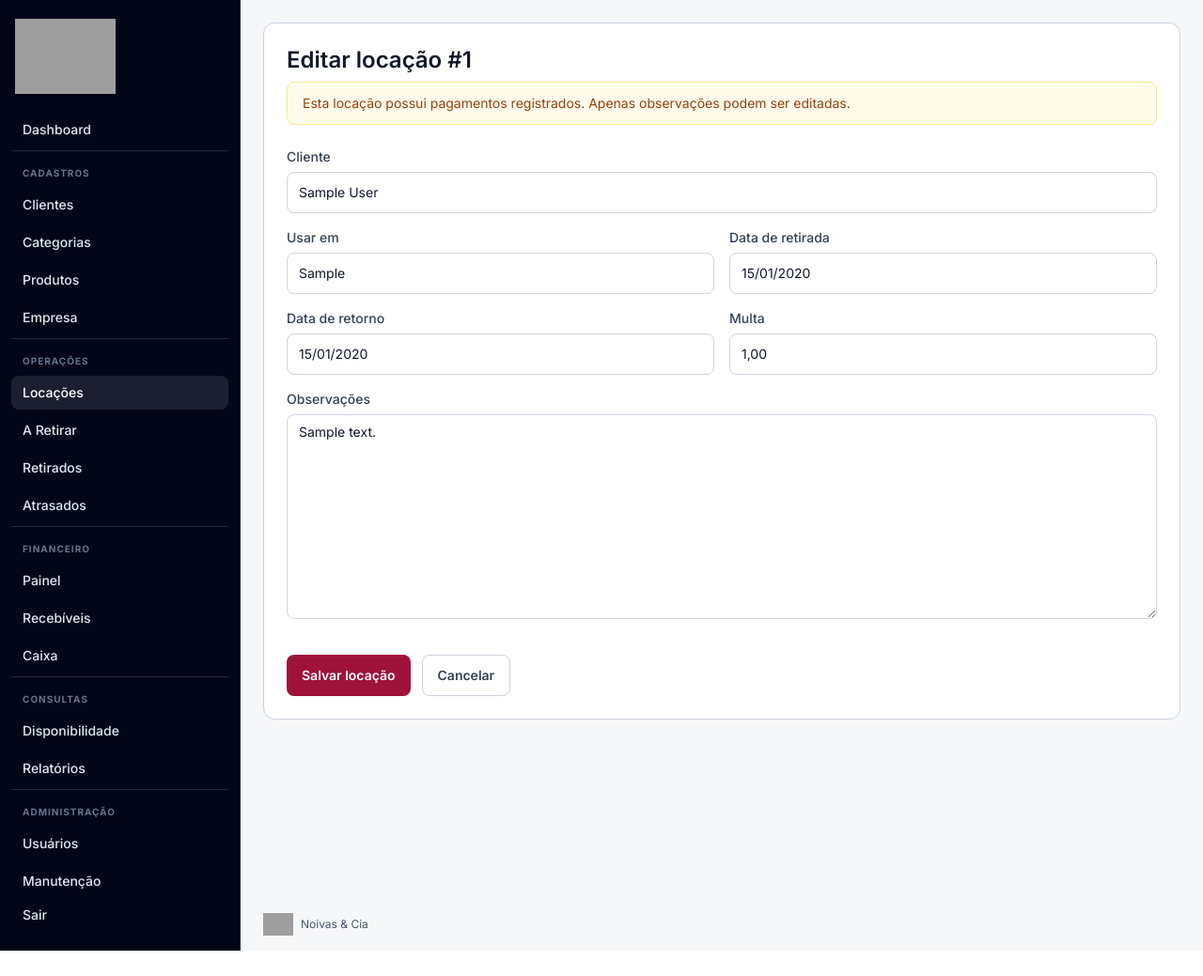
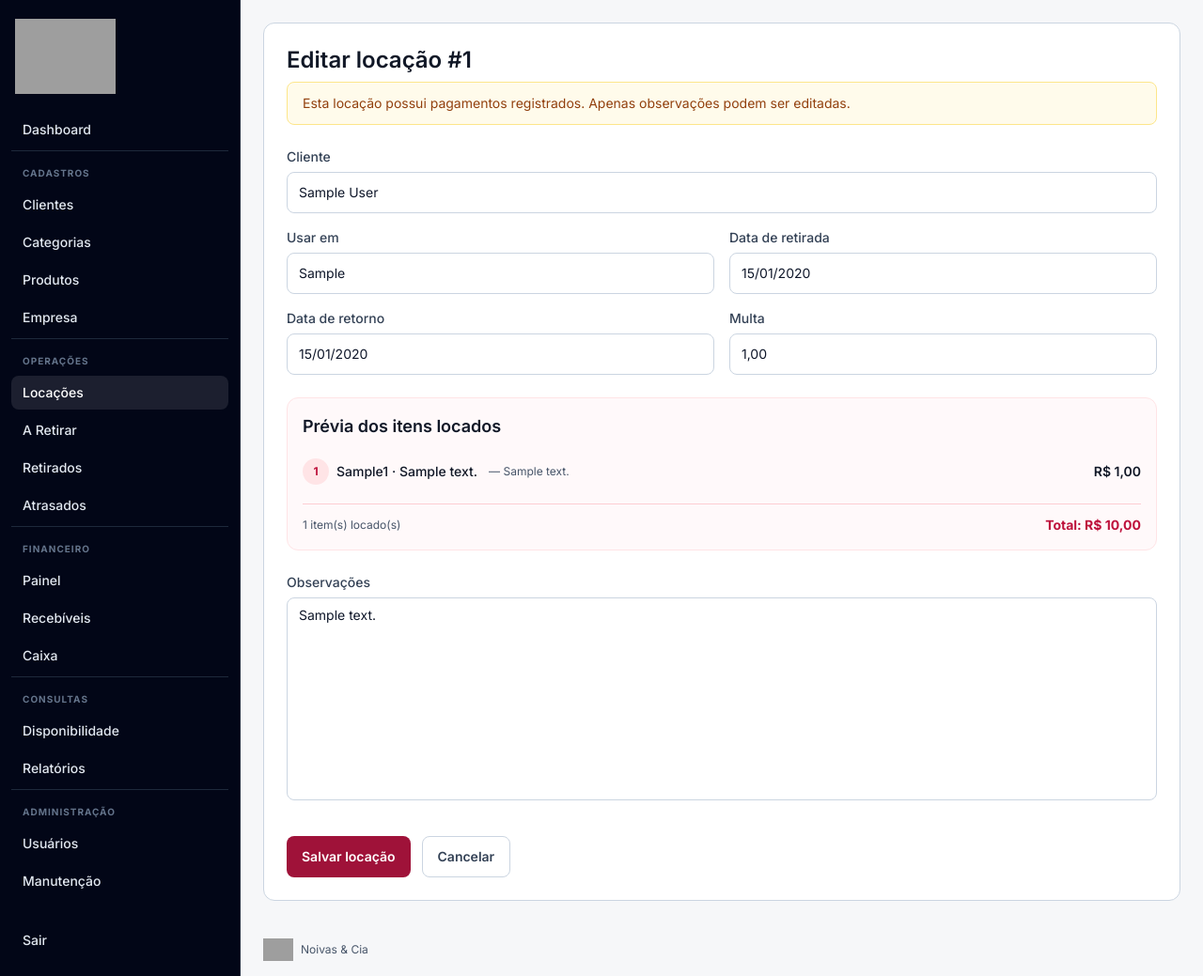
Before and after one commit to elvertoni/noivaecia, a Django app: page /locacoes/1/editar/ in a window 1280 px wide. Shown: the whole page at 94% size. Before the commit the page ends 1012 px from the top, so only its background shows below. Run offline with Django 5.2, Linux system fonts and the light colour scheme; a user stored in the database is signed in; tables that the repository leaves empty hold one stand-in row (values such as "Sample post"); style sheets or scripts are compiled from the project's sources; grey boxes are pictures that could not be loaded.

Commit message:
feat(rentals): add items preview panel, move notes to bottom, auto-expand textarea

```diff
--- a/rentals/forms.py
+++ b/rentals/forms.py
@@ -20,7 +20,7 @@ PROOF_PHOTO_JPEG_QUALITY = 84
 def _style(form):
     for field in form.fields.values():
         if isinstance(field.widget, forms.Textarea):
-            field.widget.attrs.setdefault('rows', 3)
+            field.widget.attrs.setdefault('rows', 2)
         if isinstance(field, forms.DecimalField) and not isinstance(field.widget, BRDecimalInput):
             field.widget = BRDecimalInput()
         css = field.widget.attrs.get('class', '')
--- a/templates/rentals/rental_form.html
+++ b/templates/rentals/rental_form.html
@@ -67,12 +67,32 @@
           {{ form.penalty_value }}
           {% if form.penalty_value.errors %}<p class="field-error">{{ form.penalty_value.errors|striptags }}</p>{% endif %}
         </div>
-        <div class="field-group md:col-span-2">
-          <label class="field-label" for="{{ form.notes.id_for_label }}">{{ form.notes.label }}</label>
-          {{ form.notes }}
-          {% if form.notes.errors %}<p class="field-error">{{ form.notes.errors|striptags }}</p>{% endif %}
+      </div>
+
+      <!-- Prévia dos itens locados -->
+      {% if form.instance.pk and form.instance.items.exists %}
+      <div id="items-preview" class="rounded-xl border border-rose-100 bg-rose-50/40 p-4">
+        <h2 class="section-title mb-3">Prévia dos itens locados</h2>
+        <div class="divide-y divide-slate-100">
+          {% for item in form.instance.items.all %}
+            {% if item.product %}
+            <div class="flex items-center justify-between gap-3 py-2">
+              <div class="flex items-center gap-2 min-w-0">
+                <span class="inline-flex h-7 w-7 shrink-0 items-center justify-center rounded-full bg-rose-100 text-xs font-bold text-rose-700">{{ forloop.counter }}</span>
+                <span class="truncate text-sm font-medium text-app-ink">{{ item.product.category.prefix }}{{ item.product.code }} · {{ item.product.description|default:'Sem descrição' }}</span>
+                {% if item.description %}<span class="hidden sm:inline truncate text-xs text-app-muted ml-1">— {{ item.description }}</span>{% endif %}
+              </div>
+              <span class="shrink-0 text-sm font-semibold text-app-ink">R$ {{ item.value }}</span>
+            </div>
+            {% endif %}
+          {% endfor %}
+        </div>
+        <div class="mt-3 flex items-center justify-between border-t border-rose-200 pt-3">
+          <span class="text-xs text-app-muted">{{ form.instance.items.count }} item(s) locado(s)</span>
+          <span class="text-sm font-bold text-rose-700">Total: R$ {{ form.instance.total_value }}</span>
         </div>
       </div>
+      {% endif %}
 
       <!-- Items -->
       {% if not has_payments %}
@@ -262,6 +282,13 @@
         </div>
       </div>
       {% endif %}
+
+      <!-- Observações — campo reduzido (auto-expand ao digitar) -->
+      <div class="field-group">
+        <label class="field-label" for="{{ form.notes.id_for_label }}">{{ form.notes.label }}</label>
+        {{ form.notes }}
+        {% if form.notes.errors %}<p class="field-error">{{ form.notes.errors|striptags }}</p>{% endif %}
+      </div>
 
       <div class="form-actions">
         <button type="submit" class="btn btn-primary">Salvar locação</button>
@@ -1315,5 +1342,22 @@
     }
   }
 })();
+
+// Auto-expand do textarea de Observações
+(function () {
+  const notesTextarea = document.getElementById('id_notes');
+  if (!notesTextarea) return;
+
+  function autoExpand(el) {
+    el.style.height = 'auto';
+    el.style.height = el.scrollHeight + 'px';
+  }
+
+  // Expand on load if there's already content
+  autoExpand(notesTextarea);
+  notesTextarea.style.overflowY = 'hidden';
+  notesTextarea.style.resize = 'none';
+  notesTextarea.addEventListener('input', function () { autoExpand(notesTextarea); });
+})();
 </script>
 {% endblock %}
```
